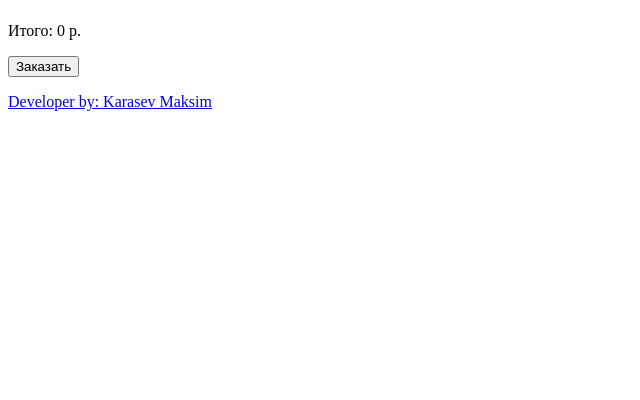
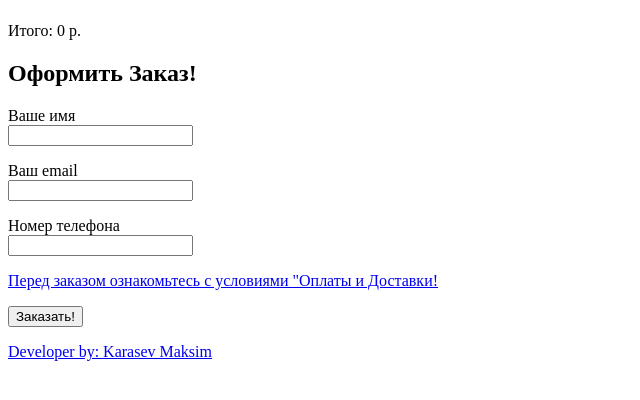
Before and after one commit to KarasevMaksim/OnlineShopTomato-FreelanceOrder1-, a Flask app: page /basket/ in a window 1280 px wide. Shown: the part 84-484 px from the top of the page, without its empty margins (0-640 px from the left). Run offline with Flask 3, Linux system fonts and the light colour scheme.

Commit message:
add form in basket.html

```diff
--- a/app/basket/forms.py
+++ b/app/basket/forms.py
@@ -41,4 +41,4 @@ class PlaceAnOrder(FlaskForm):
         )]
     )
 
-    submit = SubmitField('Отправить')
+    submit = SubmitField('Заказать!')
--- a/app/basket/routes.py
+++ b/app/basket/routes.py
@@ -6,10 +6,12 @@ from flask import (
 )
 from app.models import Products, Sections, SubSections
 from app.basket import bp
+from app.basket.forms import PlaceAnOrder
 
 
 @bp.route('/')
 def index():
+    form = PlaceAnOrder()
     products_and_count = list()
     data_basket = request.cookies.get('data_basket')
     if data_basket:
@@ -21,7 +23,8 @@ def index():
 
     return render_template(
         'basket/basket.html',
-        products_and_count=products_and_count
+        products_and_count=products_and_count,
+        form=form
     )
 
 
--- a/app/templates/basket/basket.html
+++ b/app/templates/basket/basket.html
@@ -36,9 +36,44 @@
   <div>
     <p id="total-cost-all-products">Итого: <span id="total-cost-all-products-value">0 р.</span></p>
     <div>
+      <h2>Оформить Заказ!</h2>
       <form method="post" action="{{ url_for('basket.by_basket') }}">
-        <input type="hidden" name="get_id" value="{{ 1 }}">
-        <button type="submit">Заказать</button>
+        {{ form.hidden_tag() }}
+        <p>
+          {{ form.name.label }}<br>
+          {{ form.name }}
+          {% for error in form.name.errors %}
+            <div class="alert alert-danger" role="alert", style="color:red">
+              {{ error }}
+            </div>
+          {% endfor %}
+        </p>
+        <p>
+          {{ form.email.label }}<br>
+          {{ form.email }}
+          {% for error in form.email.errors %}
+            <div class="alert alert-danger" role="alert", style="color:red">
+              {{ error }}
+            </div>
+          {% endfor %}
+        </p>
+        <p>
+          {{ form.phone_number.label }}<br>
+          {{ form.phone_number }}
+          {% for error in form.phone_number.errors %}
+            <div class="alert alert-danger" role="alert", style="color:red">
+              {{ error }}
+            </div>
+          {% endfor %}
+        </p>
+        <div>
+          <a href="{{ url_for('main.sell_and_by') }}">Перед заказом ознакомьтесь с условиями "Оплаты и Доставки!</a>
+        <p>
+          {{ form.submit }}
+        </p>
+        {% for message in get_flashed_messages() %}
+          <div style="color: red;">{{ message }}</div>
+        {% endfor %}
       </form>
     </div>
   </div>
```
